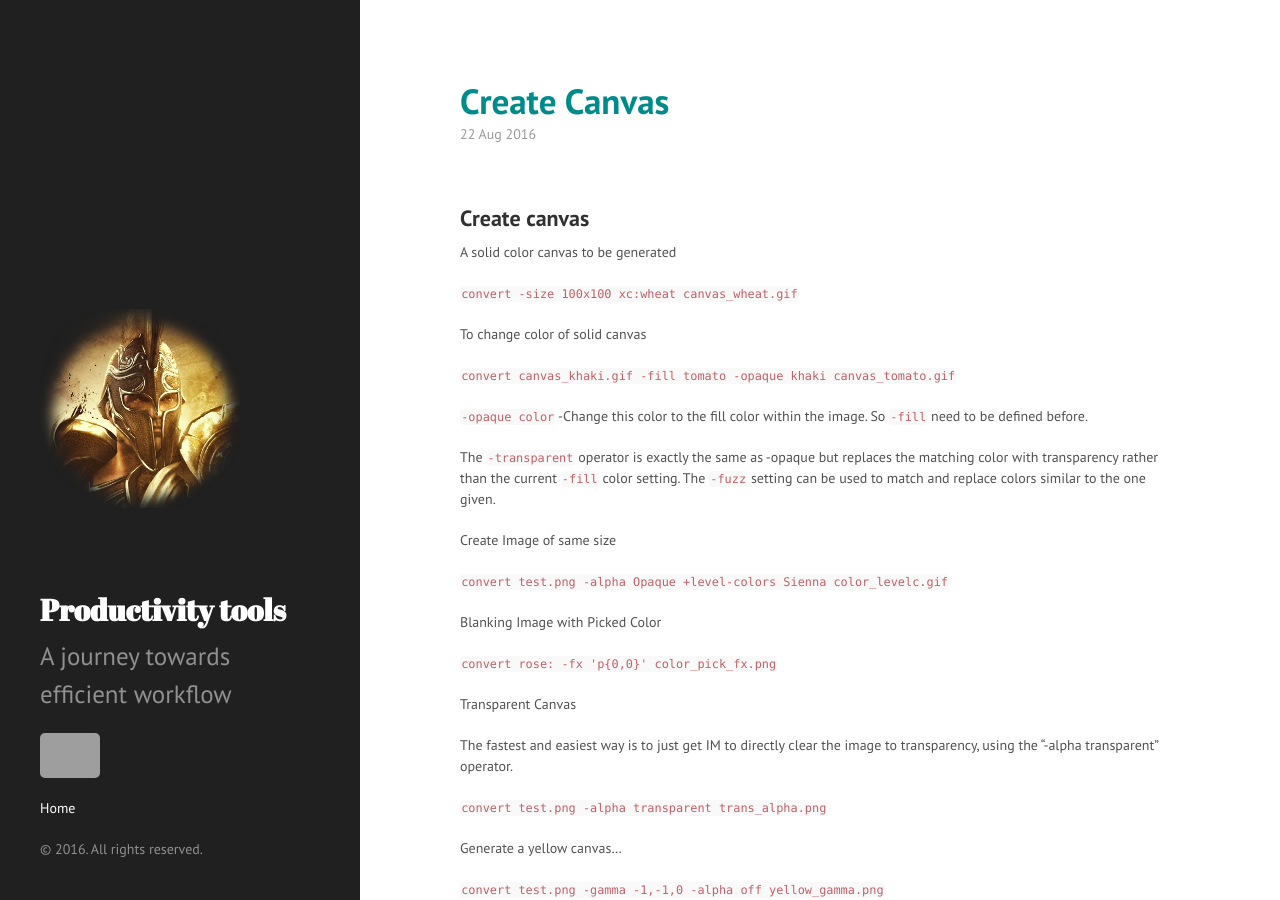
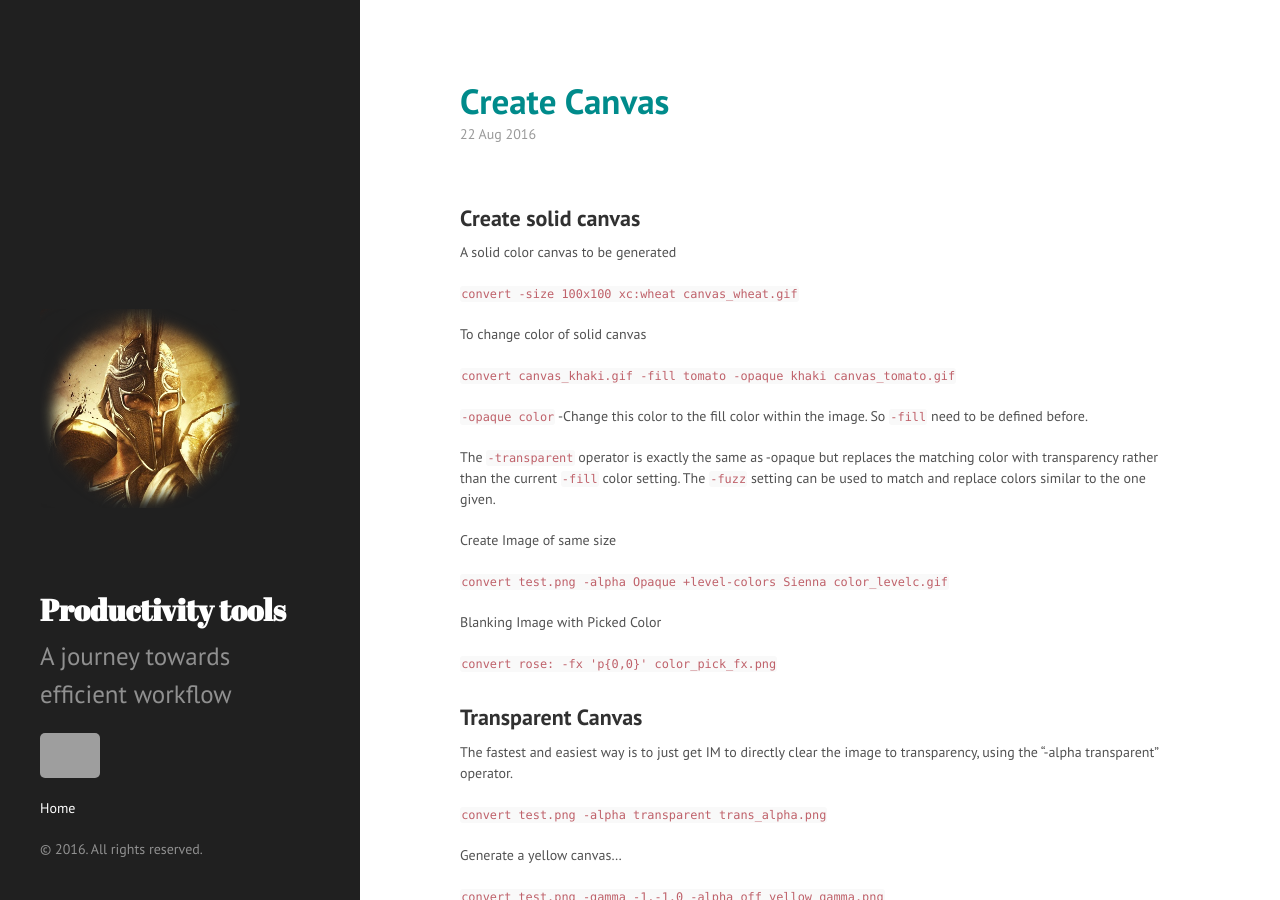
Before and after one commit to MaheshTK/MaheshTK.github.io, a Jekyll site: the page built from _posts/2016-08-22-Canvas_in_Image_Magick.markdown, in a window 1280 px wide and 900 px high. Built offline with Jekyll 4.4.1, drawn with Linux system fonts in a browser that asks for light colours; grey boxes are pictures that could not be loaded.

Commit message:
Update 2016-08-22-Canvas_in_Image_Magick.markdown

```diff
--- a/_posts/2016-08-22-Canvas_in_Image_Magick.markdown
+++ b/_posts/2016-08-22-Canvas_in_Image_Magick.markdown
@@ -3,7 +3,7 @@ published: true
 title: Create Canvas
 layout: post
 ---
-### Create canvas
+### Create solid canvas
 
 A solid color canvas to be generated
 
@@ -26,7 +26,7 @@ Blanking Image with Picked Color
 
 `convert rose: -fx 'p{0,0}'  color_pick_fx.png`
 
-Transparent Canvas
+### Transparent Canvas
 
 The fastest and easiest way is to just get IM to directly clear the image to transparency, using the "-alpha transparent" operator.
 
@@ -36,7 +36,7 @@ Generate a yellow canvas...
 
 `convert  test.png  -gamma -1,-1,0  -alpha off  yellow_gamma.png`
 
-Gradients of Color
+### Gradients of Color
 
 This will generate vertical gradient from white to black.
 
```
